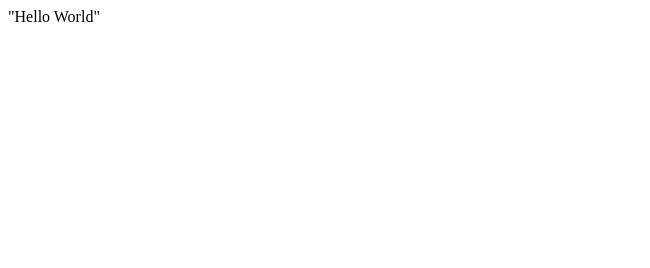
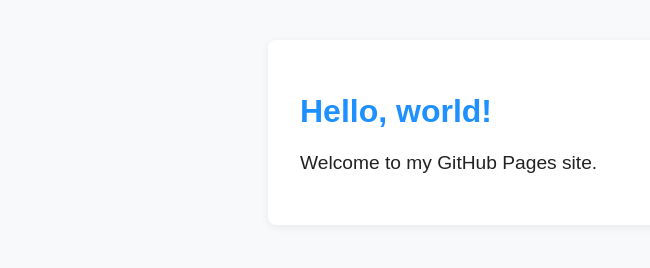
Before and after one commit to RjZude45OC/rjzude45oc.github.io, a plain HTML site: page index.html in a window 1280 px wide. Shown: the whole page, without its empty margins (0-650 px from the left). Drawn offline with Linux system fonts and the light colour scheme.

Commit message:
Update index.html

```diff
--- a/index.html
+++ b/index.html
@@ -1 +1,36 @@
-"Hello World"
+<!DOCTYPE html>
+<html lang="en">
+<head>
+  <meta charset="UTF-8">
+  <title>Welcome to My Site</title>
+  <meta name="viewport" content="width=device-width, initial-scale=1.0">
+  <style>
+    body {
+      font-family: Arial, sans-serif;
+      margin: 40px;
+      background: #f8f9fa;
+      color: #222;
+    }
+    .container {
+      max-width: 680px;
+      margin: auto;
+      background: #fff;
+      padding: 32px;
+      box-shadow: 0 2px 8px rgba(0,0,0,0.07);
+      border-radius: 8px;
+    }
+    h1 {
+      color: #1e90ff;
+    }
+    p {
+      font-size: 1.2em;
+    }
+  </style>
+</head>
+<body>
+  <div class="container">
+    <h1>Hello, world!</h1>
+    <p>Welcome to my GitHub Pages site.</p>
+  </div>
+</body>
+</html>
```
